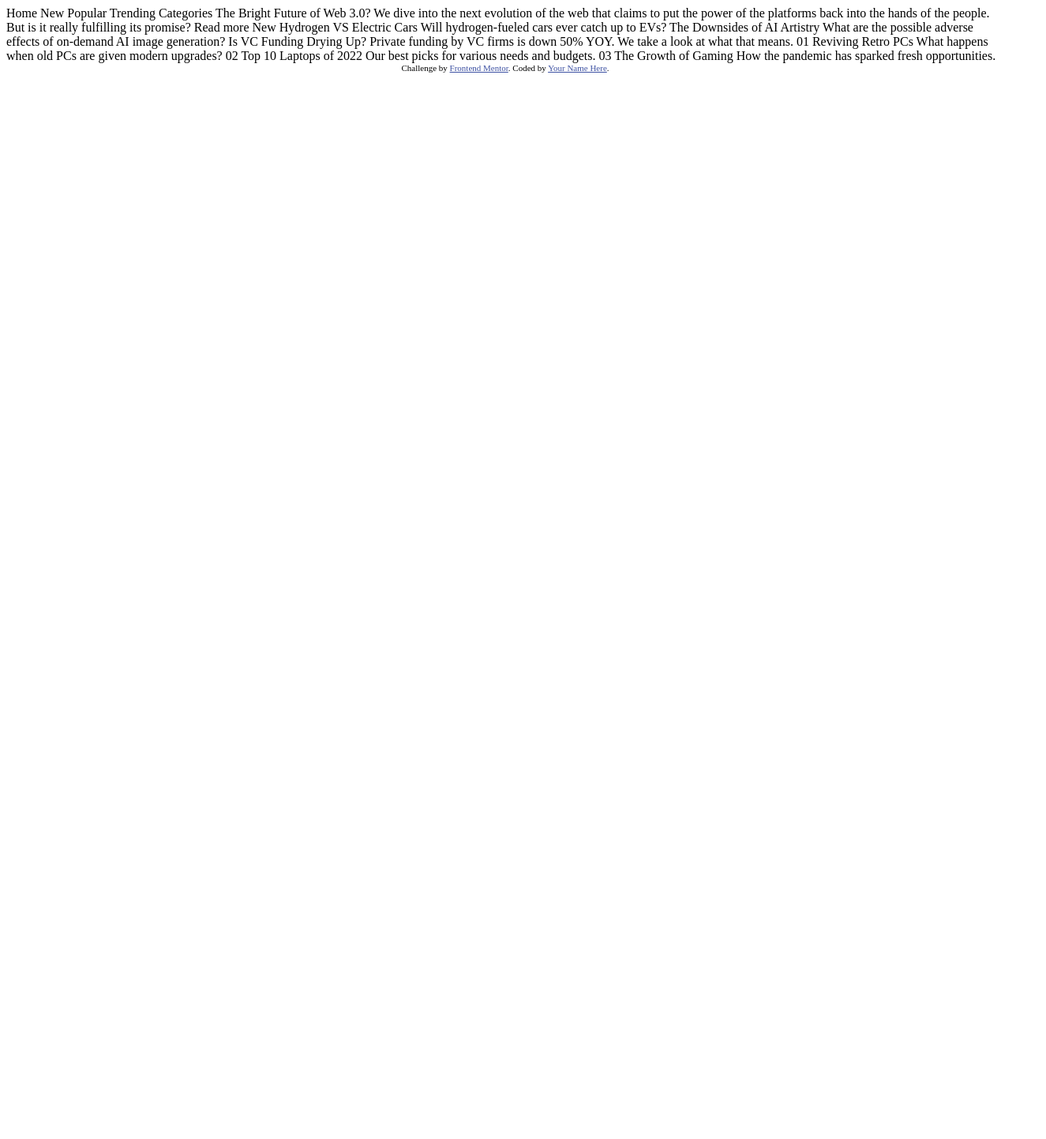
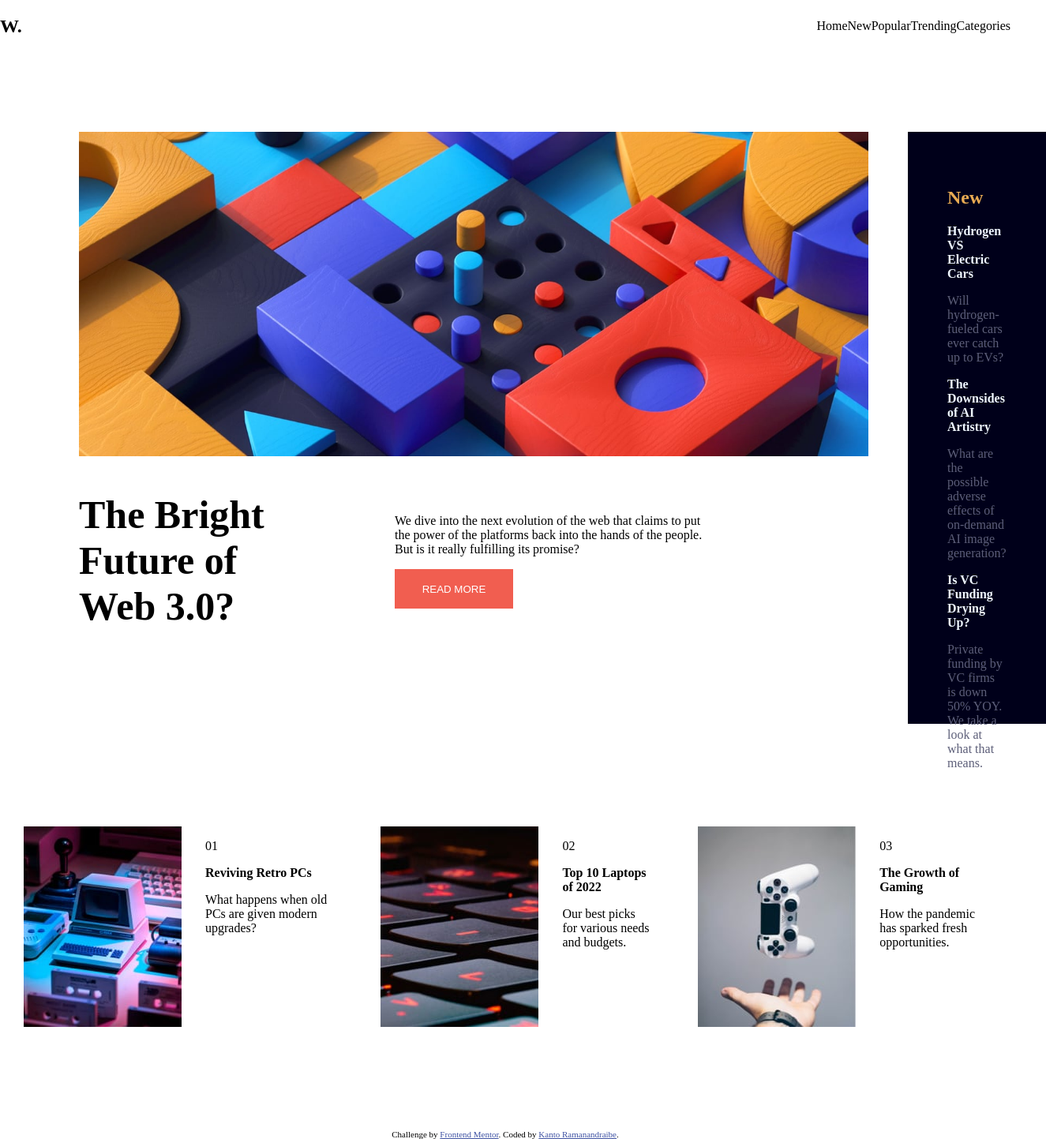
Before and after one commit to DTC-Formation/evaluation-html-css-Woutnak, a plain HTML site: page index.html in a window 1280 px wide. Shown: the whole page at 79% size, 1325 px wide, since content can reach past the window. Before the commit the page ends 800 px from the top, so only its background shows below. Drawn offline with Linux system fonts and the light colour scheme.

Commit message:
add modification

```diff
--- /dev/null
+++ b/assets/style/responsive.css
@@ -0,0 +1,69 @@
+/* mobile*/
+@media only screen and (max-width:375px){
+    body{
+        margin:0 ;
+        padding: 0;
+    }
+    .navigation:hover{
+        background: white;
+        width:300px;
+        height:1000px;
+        position: absolute;
+        display: flex;
+        justify-content: center;
+        flex-direction: row;
+        justify-content: space-between;
+    }
+    .nav{
+        list-style: none;
+        display: flex;
+        flex-direction: column;
+
+    }
+
+    .home-img{
+        height:250px;
+        width:350px;
+    }
+    .container-1{
+        display: flex;
+        flex-direction: column;
+
+    }
+
+    .item-1-1{
+        display: flex;
+        flex-direction: column;
+        align-items: center;
+
+    }
+
+    .title{
+        font-size:50px;
+
+    }
+
+    .item-2{
+        width:350px ;
+        height: 400px;
+        background: hsl(240, 100%, 5%);
+        color: aliceblue;
+}
+
+.container-2{
+
+    display: flex;
+    flex-wrap: nowrap;
+    flex-direction: column;
+}
+
+.c-2-item img{
+    width: 100px;
+    height: 100px;
+}
+
+}
+/*desktop*/
+@media only screen and (min-width:1440px){
+
+}
--- /dev/null
+++ b/assets/style/style.css
@@ -0,0 +1,120 @@
+body{
+    margin: 0;
+    padding: 0;
+}
+
+.navigation{
+
+    position: relative;
+    display: flex;
+    align-items: center;
+    justify-content: space-between;
+}
+
+.nav{
+    list-style: none;
+    display: flex;
+    flex-direction: row;
+    align-items: center;
+
+
+}
+
+.nav li a{
+    color: black;
+    text-decoration: none;
+}
+
+nav li a:hover{
+    color: hsl(35, 77%, 62%);
+}
+
+.home-img{
+    width: 1000px;
+}
+.container-1{
+    display: flex;
+    flex-direction: row;
+    padding:100px;
+}
+
+.item-1-1{
+    display: flex;
+    flex-direction: row;
+    align-items: center;
+
+}
+
+.title{
+    font-size: 50px;
+    width: 300px;
+}
+
+.text-button{
+    margin-left: 100px;
+    height: 150px;
+    width: 400px;
+}
+
+button{
+    background: hsl(5, 85%, 63%);
+    border: none;
+    width: 150px;
+    height: 50px;
+    text-transform: uppercase;
+    font-weight: 400;
+    color: white;
+
+
+}
+button:hover{
+    background: hsl(240, 100%, 5%);
+}
+
+.item-2{
+    width:350px ;
+    height: 650px;
+    padding: 50px;
+    background: hsl(240, 100%, 5%);
+    color: aliceblue;
+    margin-left: 50px;
+}
+
+.new{
+    color: hsl(35, 77%, 62%);
+    font-weight: 800;
+}
+
+.subtitle{
+    font-weight: 700;
+}
+.subtitle:hover{
+    color: hsl(5, 85%, 63%));
+}
+.item-2-txt{
+    color: hsl(236, 13%, 42%);
+}
+
+.container-2{
+
+    display: flex;
+    justify-content: space-around;
+    flex-direction: row;
+    margin-bottom: 100px;
+}
+
+.c-2-item{
+    display: flex;
+    flex-direction: row;
+    margin: 30px;
+}
+
+.subtitle-2{
+    font-weight: 700;
+}
+.subtitle-2:hover{
+    color: hsl(35, 77%, 62%));
+}
+.c-2-text{
+    margin-left:30px;
+}
--- a/index.html
+++ b/index.html
@@ -8,6 +8,8 @@
 
   <title>Frontend Mentor | News homepage</title>
 
+  <link rel="stylesheet" href="./assets/style/style.css">
+  <link rel="stylesheet" href="./assets/style/responsive.css">
   <!-- Feel free to remove these styles or customise in your own stylesheet 👍 -->
   <style>
     .attribution { font-size: 11px; text-align: center; }
@@ -15,46 +17,93 @@
   </style>
 </head>
 <body>
+<nav class="navigation">
+      <h1>W.</h1>
+      <ul class="nav">
+        <li><a href="#">Home</a></li>
+        <li><a href="#new">New</a></li>
+        <li><a href="#popular">Popular</a></li>
+        <li><a href="#trendring">Trending</a></li>
+        <li><a href="#categories">Categories</a></li>
+      </ul>
+</nav>
 
-  Home
-  New
-  Popular
-  Trending
-  Categories
+<div class="container-1">
+ <div class="item-1">
+    <img src="./assets/images/image-web-3-desktop.jpg" alt="" class="home-img">
 
-  The Bright Future of Web 3.0?
+    <div class="item-1-1">
 
-  We dive into the next evolution of the web that claims to put the power of the platforms back into the hands of the people.
-  But is it really fulfilling its promise?
+     <h2 class="title">The Bright Future of Web 3.0?</h2>
 
-  Read more
+     <div class="text-button">
+      <p> We dive into the next evolution of the web that claims to put the power of the platforms back into the hands of the people.
+       But is it really fulfilling its promise?</p>
 
-  New
+       <button>  Read more </button>
+    </div>
+   </div>
 
-  Hydrogen VS Electric Cars
-  Will hydrogen-fueled cars ever catch up to EVs?
 
-  The Downsides of AI Artistry
-  What are the possible adverse effects of on-demand AI image generation?
+   </div>
 
-  Is VC Funding Drying Up?
-  Private funding by VC firms is down 50% YOY. We take a look at what that means.
 
-  01
-  Reviving Retro PCs
-  What happens when old PCs are given modern upgrades?
+   <div class="item-2">
+    <h2 class="new ">New </h2>
 
-  02
-  Top 10 Laptops of 2022
-  Our best picks for various needs and budgets.
+    <p class="subtitle-2">Hydrogen VS Electric Cars</p>
+    <p class="item-2-txt"> Will hydrogen-fueled cars ever catch up to EVs?</p>
 
-  03
-  The Growth of Gaming
-  How the pandemic has sparked fresh opportunities.
+  </hr>
+
+  <p class="subtitle-2" >  The Downsides of AI Artistry</p>
+  <p class="item-2-txt">What are the possible adverse effects of on-demand AI image generation?</p>
+ </hr>
+
+ <p class="subtitle-2">Is VC Funding Drying Up?</p>
+  <p class="item-2-txt"> Private funding by VC firms is down 50% YOY. We take a look at what that means.</p>
+
+  </div>
+</div>
+
+
+<div class="container-2">
+
+  <div class="c-2-item">
+    <img src="./assets/images/image-retro-pcs.jpg" alt="">
+    <div class="c-2-text">
+      <p>01</p>
+      <p class="subtitle">Reviving Retro PCs</p>
+      <p>What happens when old PCs are given modern upgrades?</p>
+    </div>
+
+  </div>
+
+  <div class="c-2-item">
+    <img src="./assets/images/image-top-laptops.jpg" alt="">
+    <div class="c-2-text">
+      <p>02</p>
+    <p class="subtitle"> Top 10 Laptops of 2022</p>
+    <p>Our best picks for various needs and budgets.</p>
+    </div>
+
+  </div>
+
+  <div class="c-2-item">
+    <img src="./assets/images/image-gaming-growth.jpg" alt="">
+    <div class="c-2-text">
+      <p>03</p>
+      <p class="subtitle">The Growth of Gaming</p>
+      <p>How the pandemic has sparked fresh opportunities.</p>
+    </div>
+
+  </div>
+
+</div>
 
   <div class="attribution">
     Challenge by <a href="https://www.frontendmentor.io?ref=challenge" target="_blank">Frontend Mentor</a>.
-    Coded by <a href="#">Your Name Here</a>.
+    Coded by <a href="#">Kanto Ramanandraibe</a>.
   </div>
 </body>
 </html>
```
